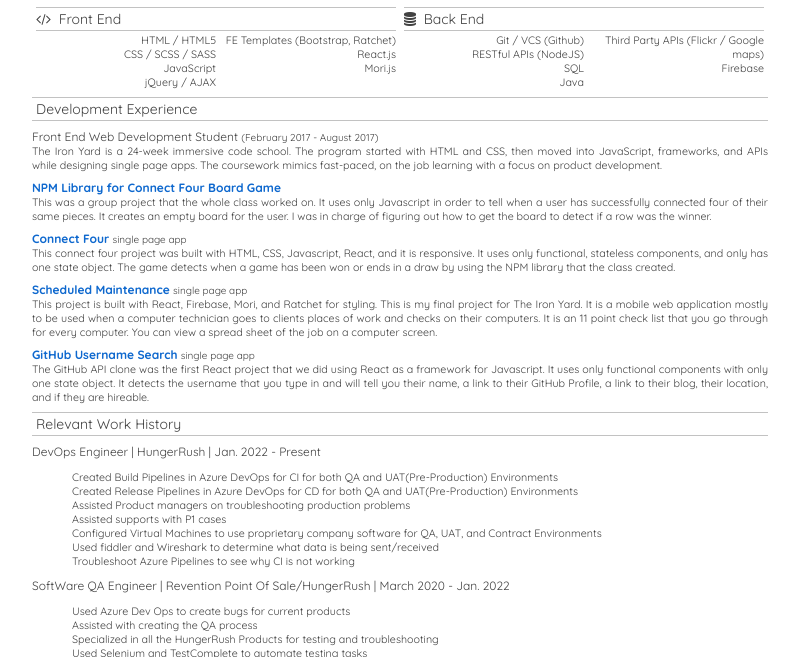
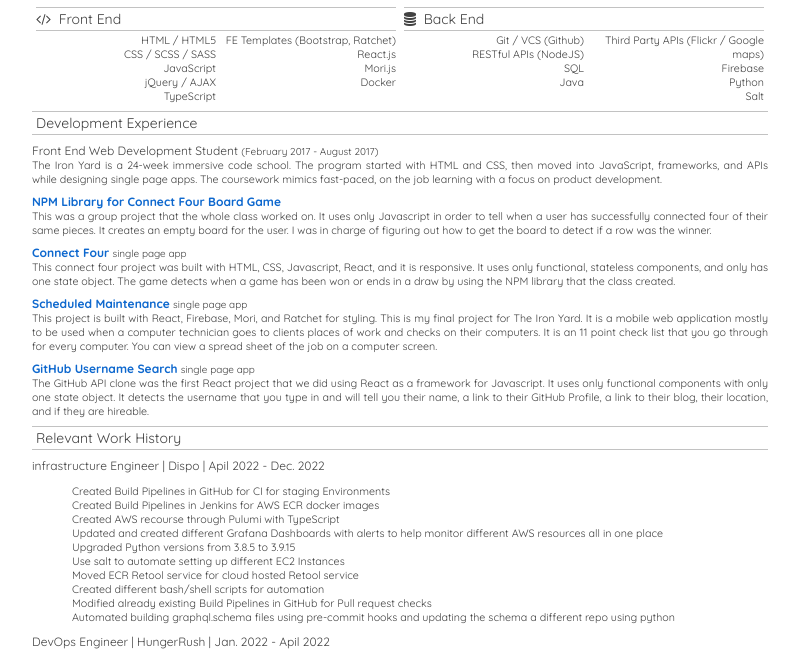
Before and after one commit to MikeStegall/personal-website, a website: page resume.html in a window 1280 px wide. Shown: the part 169-826 px from the top of the page, without its empty margins (8-807 px from the left). Drawn offline with Linux system fonts and the light colour scheme.

Commit message:
updated resume

```diff
--- a/resume.html
+++ b/resume.html
@@ -45,11 +45,13 @@
               <h6>CSS / SCSS / SASS</h6>
               <h6>JavaScript</h6>
               <h6>jQuery / AJAX</h6>
+              <h6>TypeScript</h6>
             </div>
             <div class="list">
               <h6>FE Templates (Bootstrap, Ratchet)</h6>
               <h6>React.js</h6>
               <h6>Mori.js</h6>
+              <h6>Docker</h6>
             </div>
           </div>
         </div>
@@ -67,6 +69,8 @@
             <div class="list">
               <h6>Third Party APIs (Flickr / Google maps)</h6>
               <h6>Firebase<h6>
+              <h6>Python</h6>
+              <h6>Salt</h6>
             </div>
           </div>
         </div>
@@ -108,7 +112,22 @@
         <hr style="margin-top: 8px;">
         <h2> Relevant Work History</h2>
         <hr>
-        <h5>DevOps Engineer  | HungerRush | Jan. 2022 - Present</h5>
+        <h5>infrastructure Engineer | Dispo | Apil 2022 - Dec. 2022</h5>
+        <h6>
+          <ul>
+          <li>Created Build Pipelines in GitHub for CI for staging Environments</li>
+          <li>Created Build Pipelines in Jenkins for AWS ECR docker images</li>
+          <li>Created AWS recourse through Pulumi with TypeScript</li>
+          <li>Updated and created different Grafana Dashboards with alerts to help monitor different AWS resources all in one place</li>
+          <li>Upgraded Python versions from 3.8.5 to 3.9.15</li>
+          <li>Use salt to automate setting up different EC2 Instances</li>
+          <li>Moved ECR Retool service for cloud hosted Retool service</li>
+          <li>Created different bash/shell scripts for automation</li>
+          <li>Modified already existing Build Pipelines in GitHub for Pull request checks</li>
+          <li>Automated building graphql.schema files using pre-commit hooks and updating the schema a different repo using python</li>
+          </ul>
+        </h6>
+        <h5>DevOps Engineer | HungerRush | Jan. 2022 - Apil 2022</h5>
         <h6>
           <ul>
           <li>Created Build Pipelines in Azure DevOps for CI for both QA and UAT(Pre-Production) Environments</li>
@@ -120,7 +139,7 @@
           <li>Troubleshoot Azure Pipelines to see why CI is not working</li>
           </ul>
         </h6>
-        <h5>SoftWare QA Engineer  | Revention Point Of Sale/HungerRush | March 2020 - Jan. 2022</h5>
+        <h5>SoftWare QA Engineer | Revention Point Of Sale/HungerRush | March 2020 - Jan. 2022</h5>
         <h6>
           <ul>
             <li>Used Azure Dev Ops to create bugs for current products</li>
@@ -208,6 +227,20 @@
         </a>
         | o: 713.425.3797
       </h6>
+      <h6>
+        Sheena Artrip | Dispo | infrastructure Engineer |
+        <a href="sheena.artrip@gmail.com">
+         sheena.artrip@gmail.com
+        </a>
+        | m: 404.647.0482
+      </h6>
+      <h6>
+        Sheena Artrip | Dispo | infrastructure Engineer |
+        <a href="rockonep@gmail.com">
+         rockonep@gmail.com
+        </a>
+        | m: 404.647.0482
+      </h6>
       </div> -->
     </div>
   </div>
```
Also changed, not shown: 1 other file.
